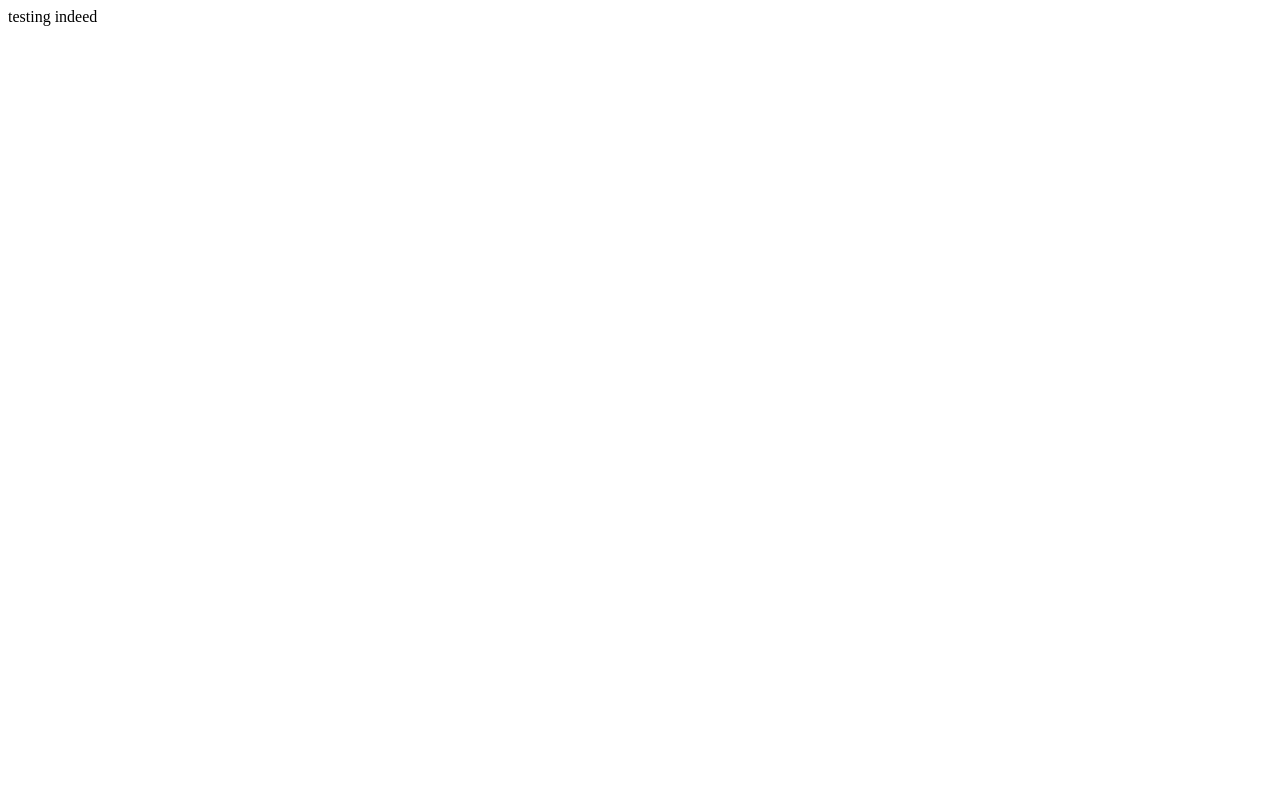
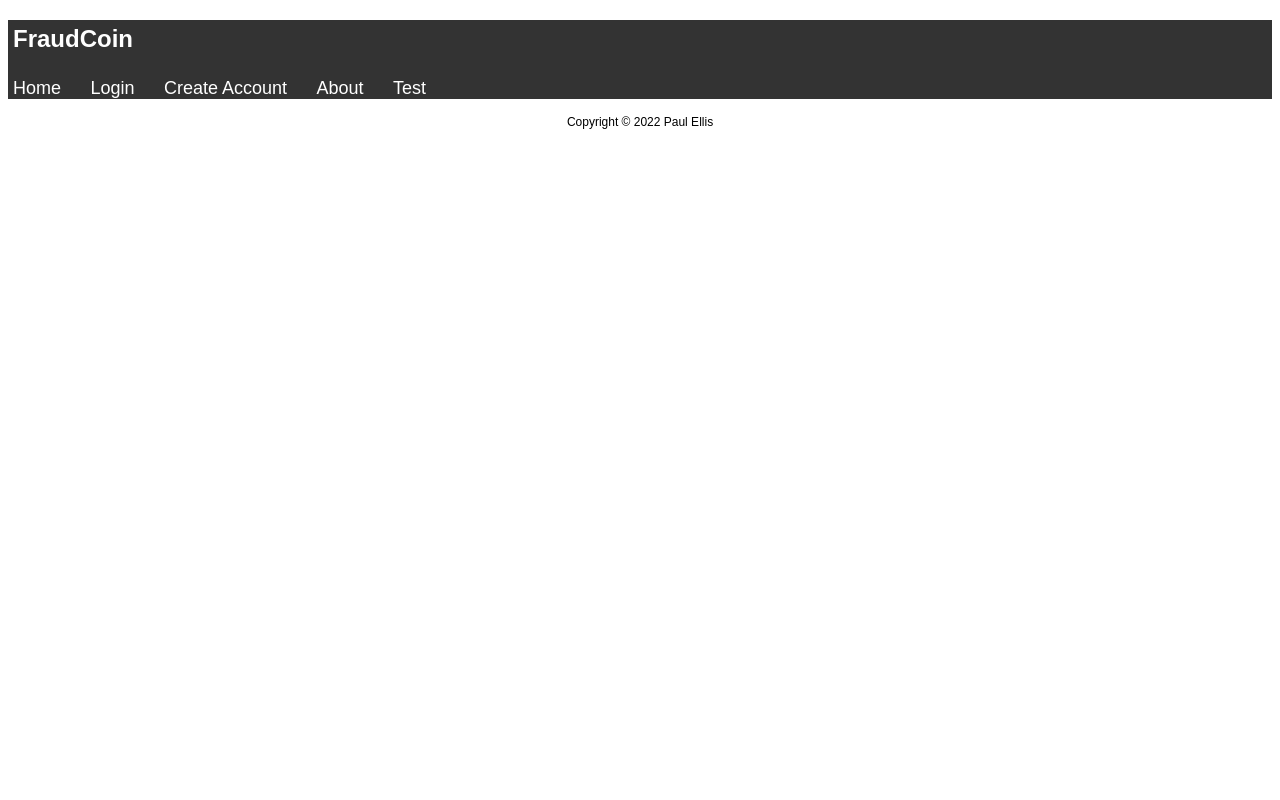
Before and after one commit to PaulEllis2001/CS401-Website, a PHP site: page / in a window 1280 px wide. Before the commit the page is almost empty. Run offline with PHP 8.4, Linux system fonts and the light colour scheme.

Commit message:
Added Header, Footer, CSS

```diff
--- /dev/null
+++ b/css/style.css
@@ -0,0 +1,74 @@
+.container{
+    padding: auto;
+    font-family: Arial, Helvetica, sans-serif;
+}
+
+.footer{
+    text-align: center;
+    font-family: Arial, Helvetica, sans-serif;
+    font-size: 12px;
+}
+
+p{
+    margin: 1.6em;
+    padding: 10px;
+    line-height: 1.6em;
+    text-align: center;
+}
+
+.heading{
+    padding: 5px;
+}
+
+.boring-link{
+    text-decoration: none;
+    color: #000;
+}
+
+.boring-link:hover{
+    color:blue;
+}
+
+.navbar{
+    background-color: #333;
+    color: #fff;
+}
+.navbar-nav{
+    padding:0;
+    list-style: none;
+}
+
+.nav-item{
+    display:inline;
+}
+
+.nav-link{
+    color: #fff;
+    text-decoration: none;
+    font-size: 18px;
+    padding-right: 20px;
+    padding-left: 5px;
+}
+.nav-link:hover{
+    color:lightblue;
+}
+
+.page-title{
+    text-align: center;
+    color: rgb(47, 26, 122);
+}
+
+.intro-paragraph{
+    background-color: #333;
+    color: #fff;
+}
+
+.title-nav{
+    text-decoration: none;
+    color: #fff;
+}
+
+.title-nav:hover{
+    text-decoration: none;
+    color: lightblue;
+}
--- a/includes/footer.php
+++ b/includes/footer.php
@@ -0,0 +1,7 @@
+</div>
+</main>
+<footer class="footer">
+    Copyright &copy; 2022 Paul Ellis
+</footer>
+</body>
+</html>
--- a/includes/header.php
+++ b/includes/header.php
@@ -0,0 +1,36 @@
+<!DOCTYPE html>
+<html lang="en">
+    <head>
+        <meta charset="UTF-8">
+        <title>Fraud Coin</title>
+        <link href="css/style.css" rel="stylesheet" type="text/css">
+        <link href="images/icon.png" rel="icon">
+    </head>
+    <body>
+        <nav class="navbar">
+            <div class="container">
+                <div class="navbar">
+                <h1 class="heading"><a class="title-nav" href="index.php">FraudCoin</a></h1>
+                    <ul class="navbar-nav">
+                        <li class="nav-item">
+                            <a class="nav-link" href="index.php">Home</a>
+                        </li>
+                        <li class="nav-item">
+                            <a class="nav-link" href="login.php">Login</a>
+                        </li>
+                        <li class="nav-item">
+                            <a class="nav-link" href="createAccount.php">Create Account</a>
+                        </li>
+                        <li class="nav-item">
+                            <a class="nav-link" href="about.php">About</a>
+                        </li>
+                        <li class="nav-item">
+                            <a class="nav-link" href="test.php">Test</a>
+                        </li>
+                    </ul>
+                </div>
+            </div>
+        </nav>
+
+        <main>
+            <div class="container">
--- a/index.php
+++ b/index.php
@@ -1,4 +1,5 @@
-<?php
+<?php include("includes/header.php");?>
 
-echo "testing indeed";
-?>
+
+
+<?php include("includes/footer.php"); ?>
```
